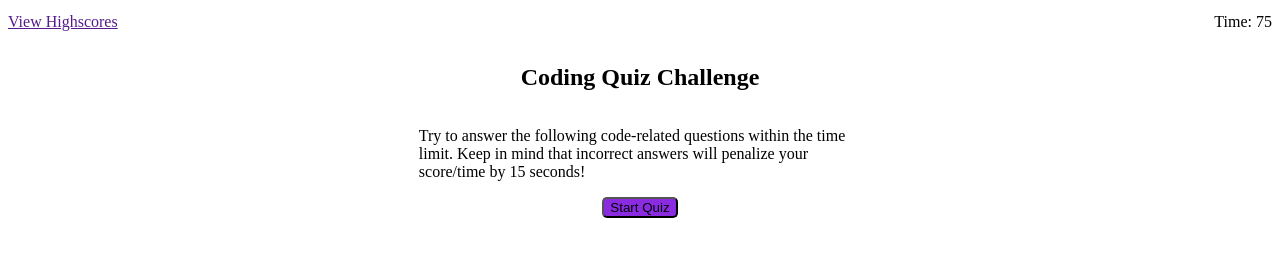
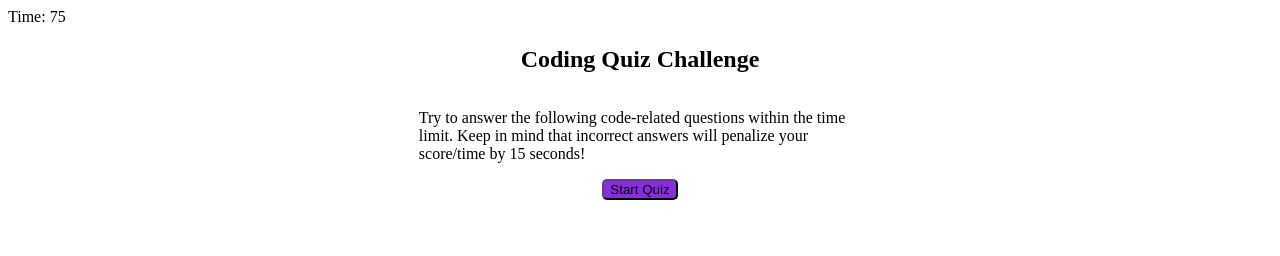
Before and after one commit to DesmondSaelee/javascript-timed-quiz-high-scores, a plain HTML site: page index.html in a window 1280 px wide. Drawn offline with Linux system fonts and the light colour scheme.

Commit message:
finishing touches

```diff
--- a/index.html
+++ b/index.html
@@ -13,7 +13,7 @@
     <header>
 
         <nav id="navBar">
-            <h1 class="topLine"><a href="">View Highscores</a>
+            <!-- <h1 class="topLine"><a href="">View Highscores</a> -->
                 <div class="timer">Time: 75</div>
             </h1>
         </nav>
```
